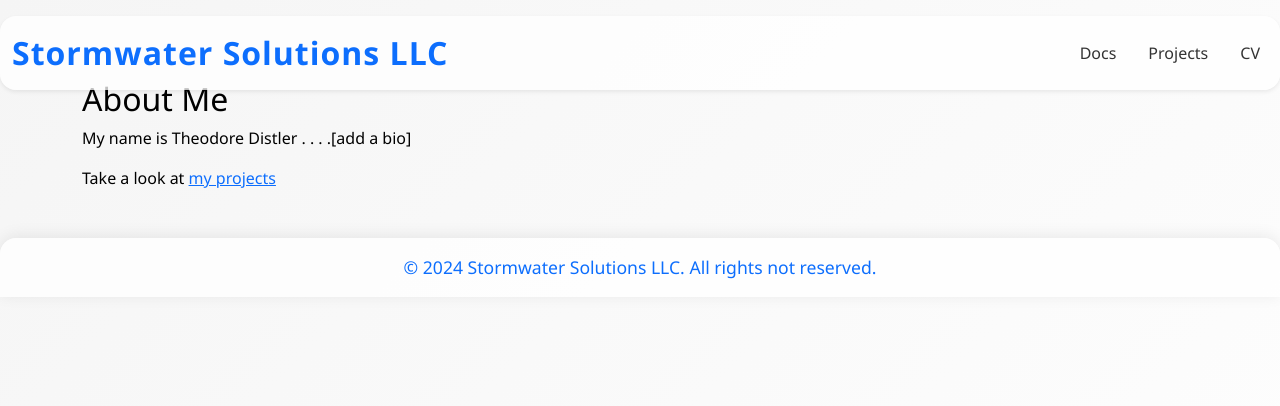
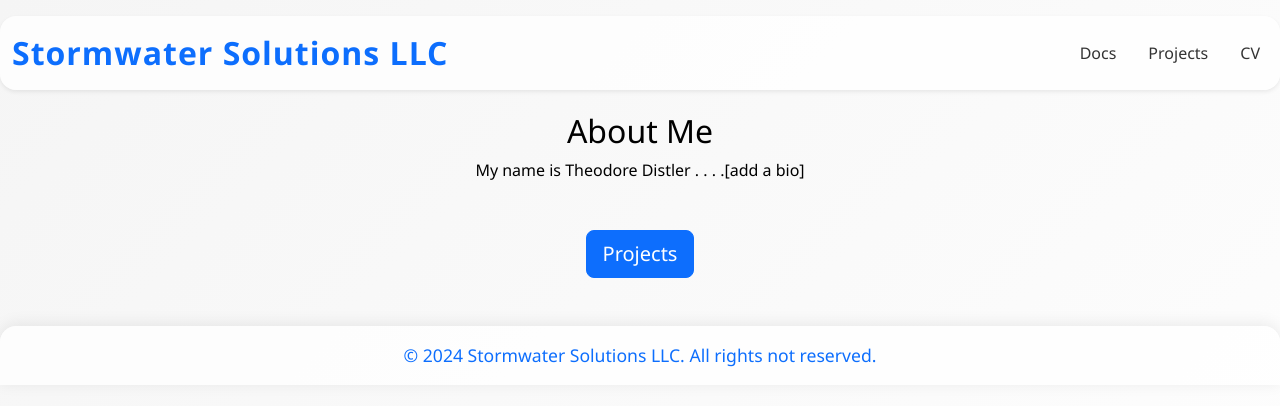
Before and after one commit to JonathanDistler/StormwaterSolutionsLLC, a Jekyll site: the page built from pages/about.md, in a window 1280 px wide and 900 px high. Shown: the top 406 px of the window. Built offline with Jekyll 4.4.1, drawn with Linux system fonts in a browser that asks for light colours.

Commit message:
changes format

```diff
--- a/pages/about.md
+++ b/pages/about.md
@@ -4,9 +4,8 @@ title: About
 permalink: /about/
 ---
 
-## About Me
-
-
-My name is Theodore Distler  . . . .[add a bio]
-
-Take a look at [my projects]({{ '/projects/' | relative_url }})
+<div style="text-align: center; margin: 2rem 0;">
+  <h2>About Me</h2>
+  <p>My name is Theodore Distler  . . . .[add a bio]</p>
+  <a href="{{ '/projects/' | relative_url }}" class="btn btn-primary btn-lg" style="margin-top: 2rem;">Projects</a>
+</div>
```
